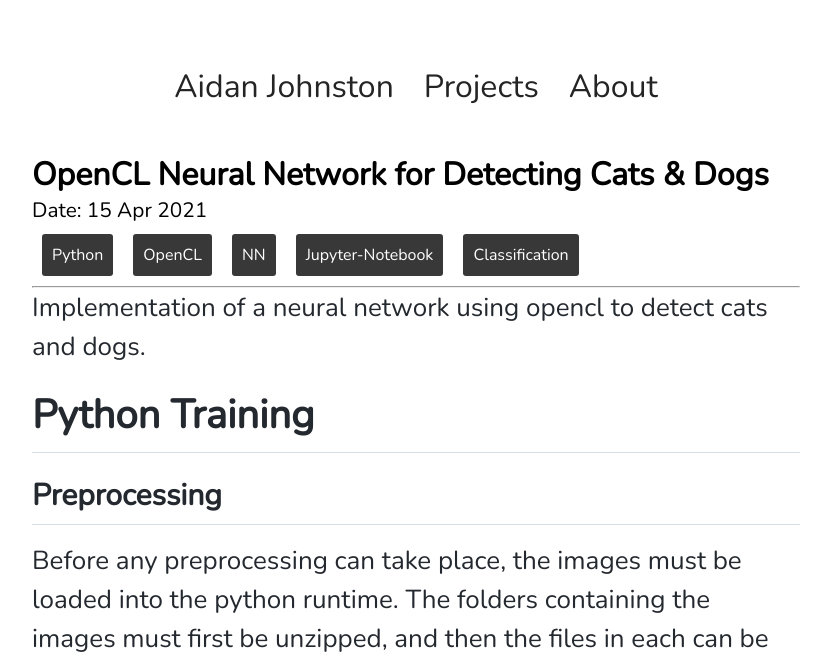
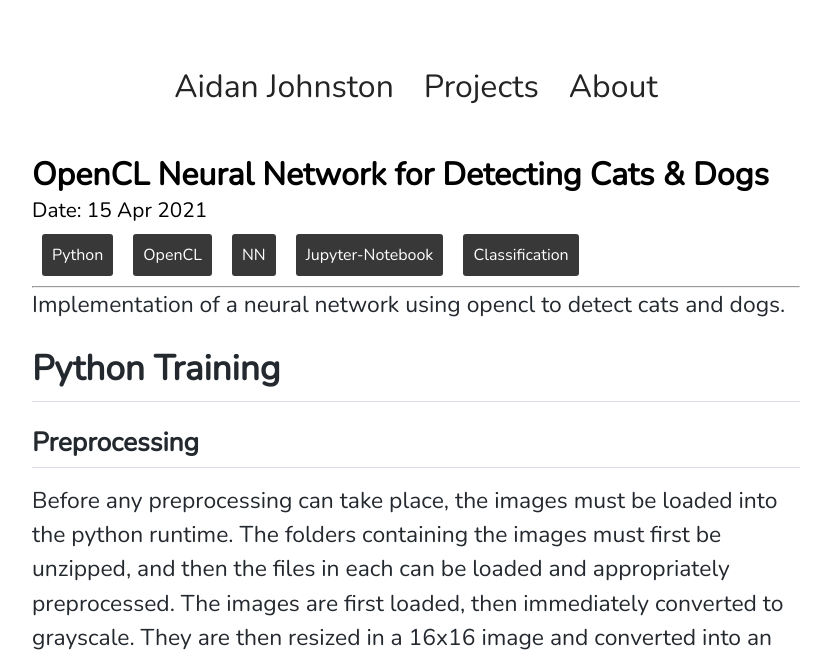
Before and after one commit to AidanJohnston/AidanJohnston.github.io, a Jekyll site: the page built from _posts/2021-04-15-catDog.md, in a window 1280 px wide. Shown: the top 665 px of the page, without its empty margins (224-1039 px from the left). Built offline with Jekyll 4.4.1, drawn with Linux system fonts in a browser that asks for light colours.

Commit message:
font size change

```diff
--- a/assets/css/markdown.css
+++ b/assets/css/markdown.css
@@ -5,7 +5,7 @@
     color: #24292f;
     background-color: #ffffff;
 
-    font-size: 20px;
+    font-size: 1.1em;
     line-height: 1.5;
     word-wrap: break-word;
   }
```
